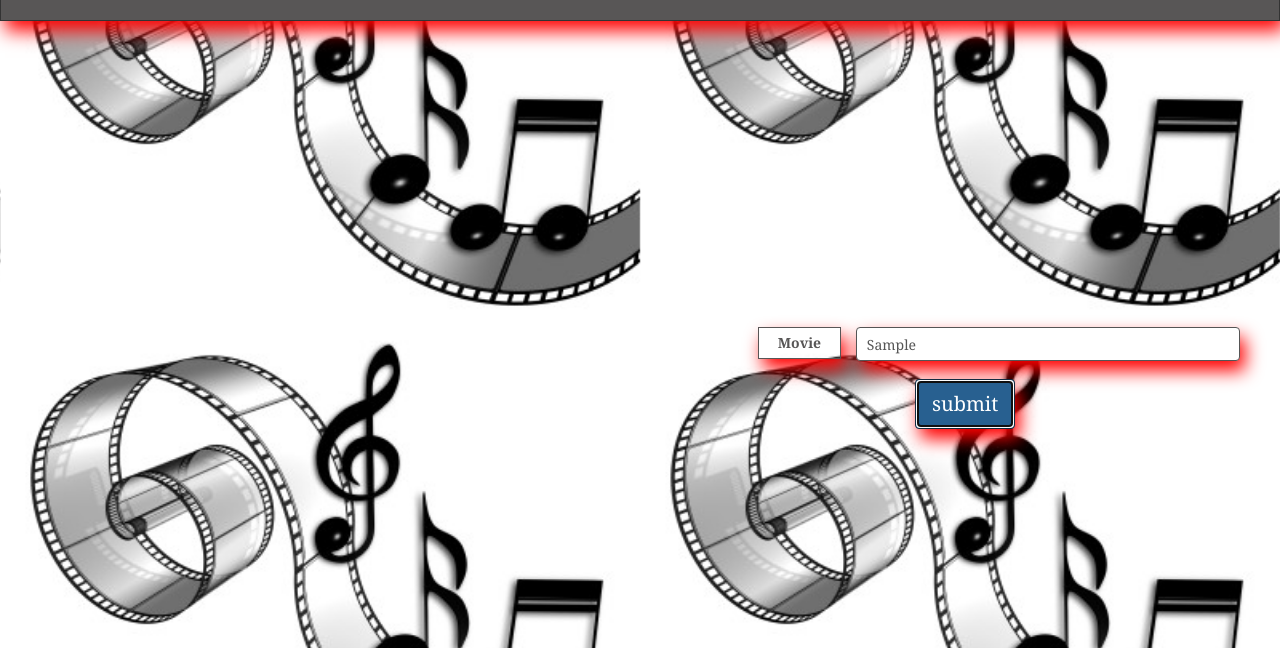
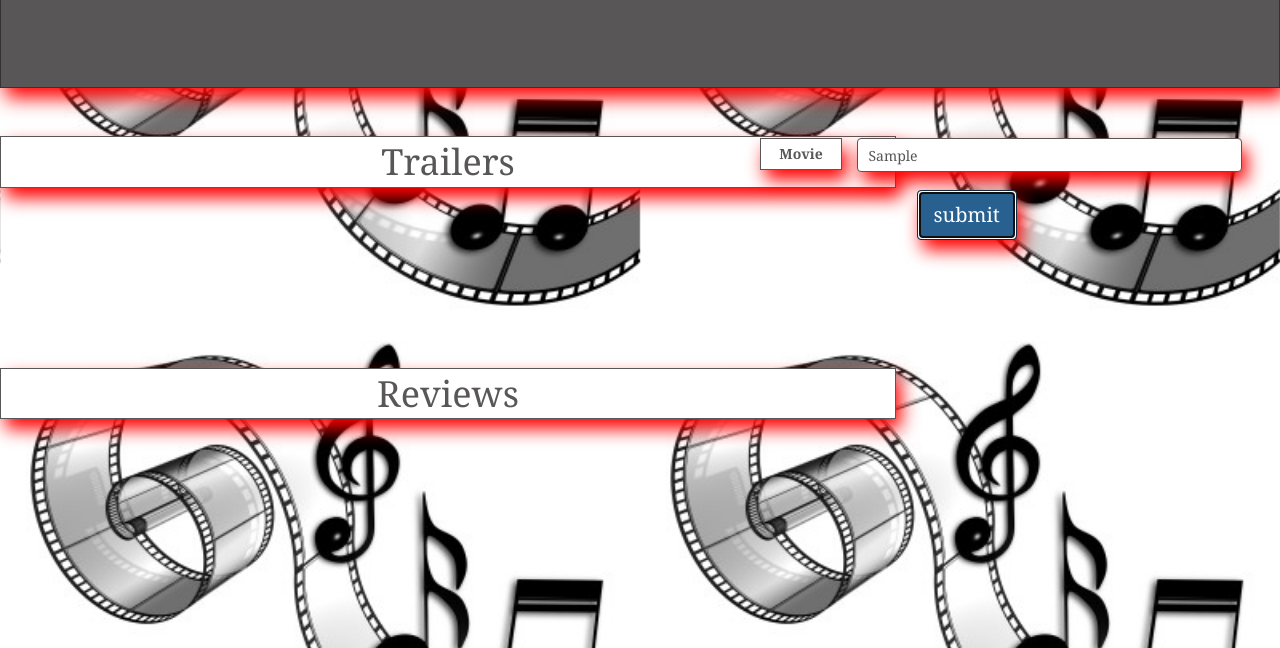
Before and after one commit to Kclaster/teamAwsome, a plain HTML site: page index.html in a window 1280 px wide. Both pictures are taken after typing "Sample" into the empty fields and a click on the button "submit". Shown: the part 152-800 px from the top of the page. Drawn offline with nearby package versions, Linux system fonts and the light colour scheme; no server answers.

Commit message:
changed style

```diff
--- a/assets/css/style.css
+++ b/assets/css/style.css
@@ -3,17 +3,40 @@ body {
     background-size:50% auto;
   }
 #forms{
-
-   margin:20px auto;
+   position: absolute;
+   top: 35vh;
+   right: 3vw;
    text-align: center;
    width: 40%;
    float: right;
    padding-block-start: 10px;
-   margin: 40px;
    padding-left: 45px;
    text-align:inline;
 
 }
+
+.vid-container {
+  width: 70vw;
+  text-align: center;
+}
+
+.vid-container h1 {
+  background: white;
+ color:rgb(88, 86, 86);
+ border: 1px solid;
+ padding: 5px;
+ box-shadow: 5px 10px 18px red;
+ font-family: Georgia, 'Times New Roman', Times, serif;
+}
+
+.vid-header-none {
+  display: none;
+}
+
+.vid-header-display {
+  display: block;
+}
+
 .form-control{
   border: 1px solid;
   padding: 10px;
@@ -29,7 +52,7 @@ body {
 }
 .col-form-label{
   display: inline-block;
-
+  background: white;
  color:rgb(88, 86, 86);
  border: 1px solid;
  padding: 5px;
@@ -60,17 +83,18 @@ body {
   padding:1%;
   background:#ededee;
 }
+
 header{
 
-  margin-right: 45%;
-  margin-top:0%;
+  margin: 0 45% 6vh 0;
   background-color: rgb(88, 86, 86);
   width: 100%;
   border: 1px solid;
   padding: 10px;
   box-shadow: 5px 10px 18px red;
-  margin-bottom: 20%;
+
 }
+
 .header img {
   float: left;
   width: 100px;
@@ -115,6 +139,22 @@ header{
   font-family: Georgia, 'Times New Roman', Times, serif;
 
 }
+
+.youtube-printout {
+  display: flex;
+  width: 70%;
+}
+
+iframe {
+  width: 20vw;
+  height: auto;
+  margin: 0 2vw;
+}
+
+header {
+  height: 30vh;
+}
+
  .container{
     background-color: #ededee;
     margin-top: 200px;
--- a/assets/javascript/app.js
+++ b/assets/javascript/app.js
@@ -1,4 +1,8 @@
+var apiKey = 'AIzaSyB-pKJ6btQcbXMH37vUnWAloDTfS4gb7WU'
+
 $('#forms').on('submit', function() {
+    $('.vid-header-none').toggleClass('vid-header-display')
+    $('.vid-header-display').toggleClass('vid-header-none')
     event.preventDefault();
     getmoviePoster(getValue());
     getYoutubeTrailer(getValue());
@@ -30,14 +34,13 @@ $('#forms').on('submit', function() {
 
 
  /// The following are for youtube api
- var apiKey = 'AIzaSyDfh0vTr9C2bILx8r9o3PAkO_87tXlmBu8';
 
  ////////////////////////////////////////////////////
  //following are for youtube movie trailers
  function getYoutubeTrailer(movieTitle) {
     if (movieTitle !== undefined) {
-        console.log(movieTitle)
-    $.get(`https://www.googleapis.com/youtube/v3/search?maxResults=25&part=snippet&q=${movieTitle} trailer&key=AIzaSyDfh0vTr9C2bILx8r9o3PAkO_87tXlmBu8`,
+        console.log(apiKey)
+    $.get(`https://www.googleapis.com/youtube/v3/search?maxResults=25&part=snippet&q=${movieTitle} trailer&key=${apiKey}`,
     function(response) {
         var idArray = [];
         response.items.forEach(function(cur) {
@@ -59,7 +62,7 @@ $('#forms').on('submit', function() {
  function getYoutubeReview(movieTitle) {
     if (movieTitle !== undefined) {
         console.log(movieTitle)
-    $.get(`https://www.googleapis.com/youtube/v3/search?maxResults=25&part=snippet&q=${movieTitle} review&key=AIzaSyDfh0vTr9C2bILx8r9o3PAkO_87tXlmBu8`,
+    $.get(`https://www.googleapis.com/youtube/v3/search?maxResults=25&part=snippet&q=${movieTitle} review&key=${apiKey}`,
     function(response) {
         var idArray = [];
         response.items.forEach(function(cur) {
--- a/index.html
+++ b/index.html
@@ -55,18 +55,20 @@
 
 
   <!--youtube trailer videos-->
-    <div class="youtube printout">
-      <!-- <h1>Trailers</h1> -->
-      <iframe class="iframe0" width="560" height="315" frameborder="0" allow="accelerometer; autoplay; encrypted-media; gyroscope; picture-in-picture" allowfullscreen></iframe>
-      <iframe class="iframe1" width="560" height="315" frameborder="0" allow="accelerometer; autoplay; encrypted-media; gyroscope; picture-in-picture" allowfullscreen></iframe>
-      <iframe class="iframe2" width="560" height="315" frameborder="0" allow="accelerometer; autoplay; encrypted-media; gyroscope; picture-in-picture" allowfullscreen></iframe>
-    </div>
-      <!--youtube review videos-->
-      <div class="youtube printout">
-        <!-- <h1>Reviews</h1> -->
-        <iframe class="review0" width="560" height="315" frameborder="0" allow="accelerometer; autoplay; encrypted-media; gyroscope; picture-in-picture" allowfullscreen></iframe>
-        <iframe class="review1" width="560" height="315" frameborder="0" allow="accelerometer; autoplay; encrypted-media; gyroscope; picture-in-picture" allowfullscreen></iframe>
-        <iframe class="review2" width="560" height="315" frameborder="0" allow="accelerometer; autoplay; encrypted-media; gyroscope; picture-in-picture" allowfullscreen></iframe>
+    <div class="vid-container">
+      <h1 class="vid-header-none">Trailers</h1>
+        <div class="youtube-printout">
+          <iframe class="iframe0" frameborder="0" allow="accelerometer; autoplay; encrypted-media; gyroscope; picture-in-picture" allowfullscreen></iframe>
+          <iframe class="iframe1" frameborder="0" allow="accelerometer; autoplay; encrypted-media; gyroscope; picture-in-picture" allowfullscreen></iframe>
+          <iframe class="iframe2" frameborder="0" allow="accelerometer; autoplay; encrypted-media; gyroscope; picture-in-picture" allowfullscreen></iframe>
+        </div>
+        <!--youtube review videos-->
+      <h1 class="vid-header-none">Reviews</h1>
+        <div class="youtube-printout">
+          <iframe class="review0" frameborder="0" allow="accelerometer; autoplay; encrypted-media; gyroscope; picture-in-picture" allowfullscreen></iframe>
+          <iframe class="review1" frameborder="0" allow="accelerometer; autoplay; encrypted-media; gyroscope; picture-in-picture" allowfullscreen></iframe>
+          <iframe class="review2" frameborder="0" allow="accelerometer; autoplay; encrypted-media; gyroscope; picture-in-picture" allowfullscreen></iframe>
+        </div>
       </div>
   <!-- Footer -->
     <div class="footer">
```
